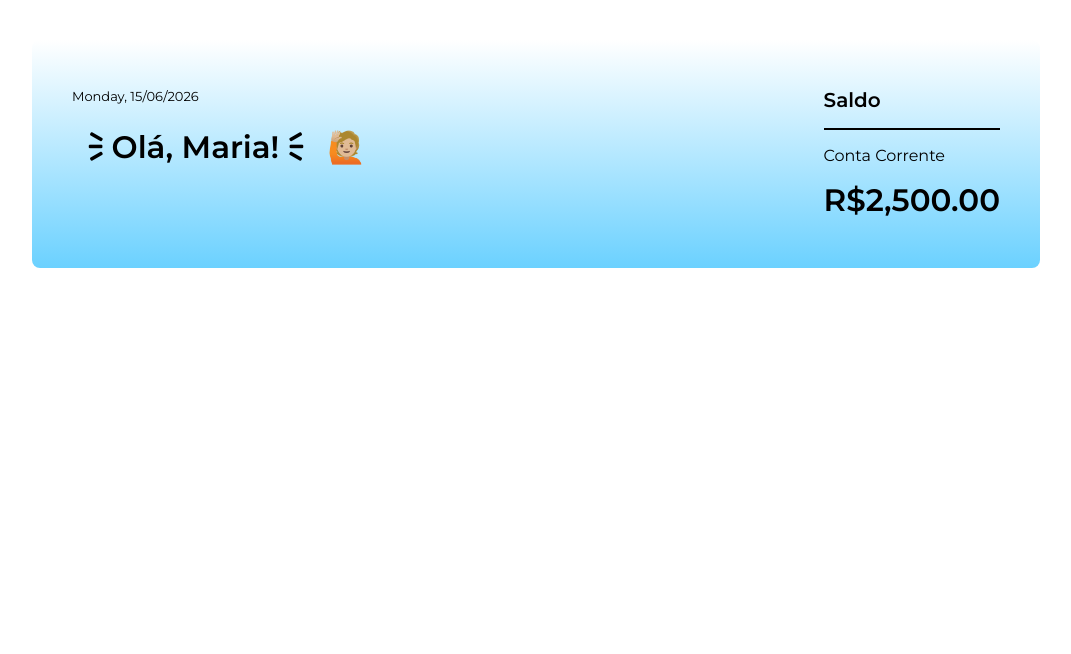
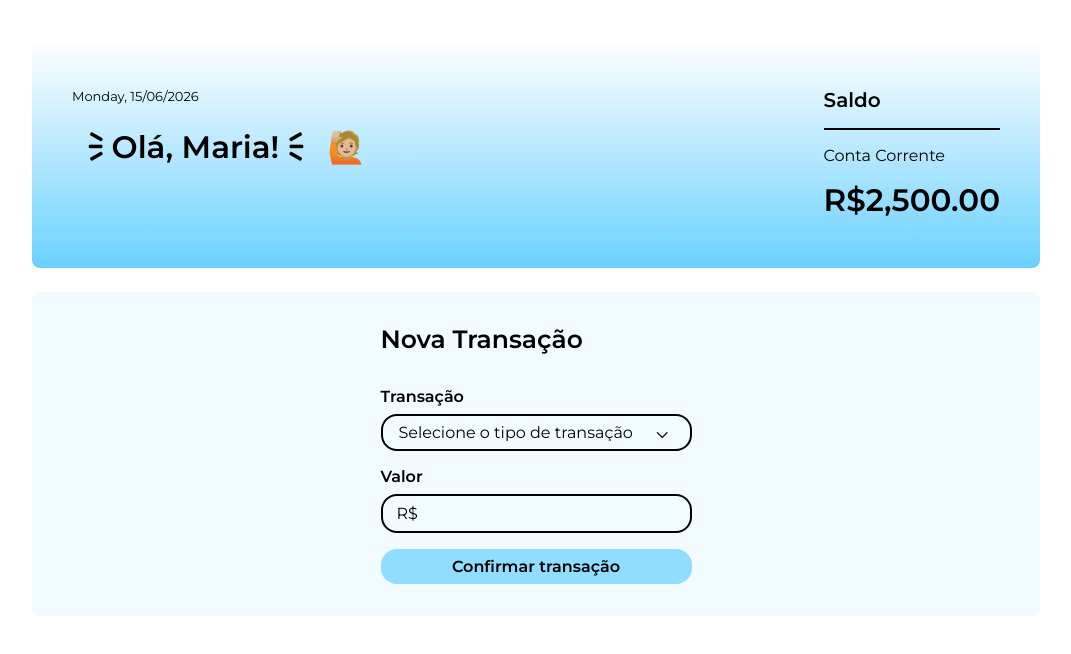
Before and after one commit to ImR0D/anybank, an Angular app: page / in a window 1280 px wide. Shown: the top 654 px of the page, without its empty margins (104-1175 px from the left). Built offline with nearby package versions, Linux system fonts and the light colour scheme.

Commit message:
feat: adicionado componente de formulário para os parâmetros inicias da transação e adicionado na pagina principal

```diff
--- a/src/app/app.html
+++ b/src/app/app.html
@@ -2,6 +2,7 @@
   <div class="app">
     <div class="banner-form-wrapper">
       <app-banner></app-banner>
+      <app-form-nova-transacao></app-form-nova-transacao>
     </div>
   </div>
 </main>
--- a/src/app/app.ts
+++ b/src/app/app.ts
@@ -1,9 +1,10 @@
 import { Component, signal } from '@angular/core';
 import { Banner } from './components/banner/banner';
+import { FormNovaTransacao } from './components/form-nova-transacao/form-nova-transacao';
 
 @Component({
   selector: 'app-root',
-  imports: [Banner],
+  imports: [Banner, FormNovaTransacao],
   templateUrl: './app.html',
   styleUrl: './app.css',
 })
--- /dev/null
+++ b/src/app/components/form-nova-transacao/form-nova-transacao.css
@@ -0,0 +1,131 @@
+.form-wrapper {
+  background: var(--fundo-azul-claro, #f2fbff);
+  border-radius: 0.5rem;
+  padding: 2rem;
+
+  display: flex;
+  justify-content: center;
+  gap: 2rem;
+}
+
+.form {
+  display: flex;
+  flex-direction: column;
+  gap: 2rem;
+  align-items: flex-start;
+}
+
+.titulo {
+  font-size: 1.5625rem;
+  font-weight: 600;
+  line-height: 125%;
+}
+
+.campos {
+  display: flex;
+  flex-direction: column;
+  gap: 1rem;
+}
+
+.campo-grupo {
+  font-size: 1rem;
+  font-weight: 600;
+
+  display: flex;
+  flex-direction: column;
+  gap: 0.5rem;
+}
+
+.campo {
+  border-radius: 1rem;
+  border: 2px solid var(--preto);
+  padding: 0.5rem 1rem;
+  font-weight: 400;
+  font-size: 1rem;
+
+  display: flex;
+  justify-content: center;
+  align-items: center;
+  gap: 0.5rem;
+
+  transition: border 0.3s;
+}
+
+.campo:focus {
+  outline: none;
+  border: 2px solid var(--azul-pressionado);
+}
+
+.select-wrapper {
+  position: relative;
+}
+
+.select-wrapper::after {
+  position: absolute;
+  /*  '▼' ou '\296F' ou '\2335' ;*/
+  content: '\2335';
+  font-size: 0.9rem;
+  top: 0.625rem;
+  right: 1.5rem;
+}
+
+.select-tipo-transacao {
+  padding-right: 3.5rem;
+  appearance: none;
+  background-color: transparent;
+}
+
+.input-wrapper {
+  position: relative;
+}
+
+.input-wrapper::before {
+  position: absolute;
+  content: 'R$';
+  top: 0.5938rem;
+  left: 1rem;
+
+  color: var(--cinza-escuro);
+  font-size: 1rem;
+  font-weight: 400;
+}
+
+.input-wrapper:has(.input-valor-transacao:not(:placeholder-shown))::before {
+  color: var(--preto);
+}
+
+.input-valor-transacao {
+  width: 100%;
+  padding-left: 2.88rem;
+  background-color: transparent;
+}
+
+.input-valor-transacao::placeholder {
+  color: var(--cinza-escuro);
+  font-size: 1rem;
+  font-weight: 400;
+}
+
+.botao-confirmar-transacao {
+  border-radius: 1rem;
+  background: var(--azul-destaques);
+  font-size: 1rem;
+  font-weight: 600;
+  cursor: pointer;
+
+  display: flex;
+  padding: 0.5rem 1rem;
+  justify-content: center;
+  align-items: center;
+  gap: 0.625rem;
+
+  transition: background-color 0.3s;
+}
+
+.botao-confirmar-transacao:hover {
+  background: var(--azul-hover);
+}
+
+.botao-confirmar-transacao:focus {
+  background: var(--azul-pressionado);
+}
--- /dev/null
+++ b/src/app/components/form-nova-transacao/form-nova-transacao.html
@@ -0,0 +1,30 @@
+<main class="form-wrapper">
+  <form action="" class="form">
+    <h2 class="titulo">Nova Transação</h2>
+    <div class="campos">
+      <label class="campo-grupo">
+        Transação
+        <div class="select-wrapper">
+          <select name="tipo-transacao" class="campo select-tipo-transacao" required>
+            <option value="" selected disabled>Selecione o tipo de transação</option>
+            <option value="deposito">Depósito</option>
+            <option value="saque">Saque</option>
+          </select>
+        </div>
+      </label>
+      <label class="campo-grupo"
+        >Valor
+        <div class="input-wrapper">
+          <input
+            type="number"
+            name="valor"
+            class="campo input-valor-transacao"
+            min="0.05"
+            step="0.05"
+          />
+        </div>
+      </label>
+      <button class="botao-confirmar-transacao">Confirmar transação</button>
+    </div>
+  </form>
+</main>
```
Also changed, not shown: src/app/components/form-nova-transacao/form-nova-transacao.ts (added, +9 -0 lines).
